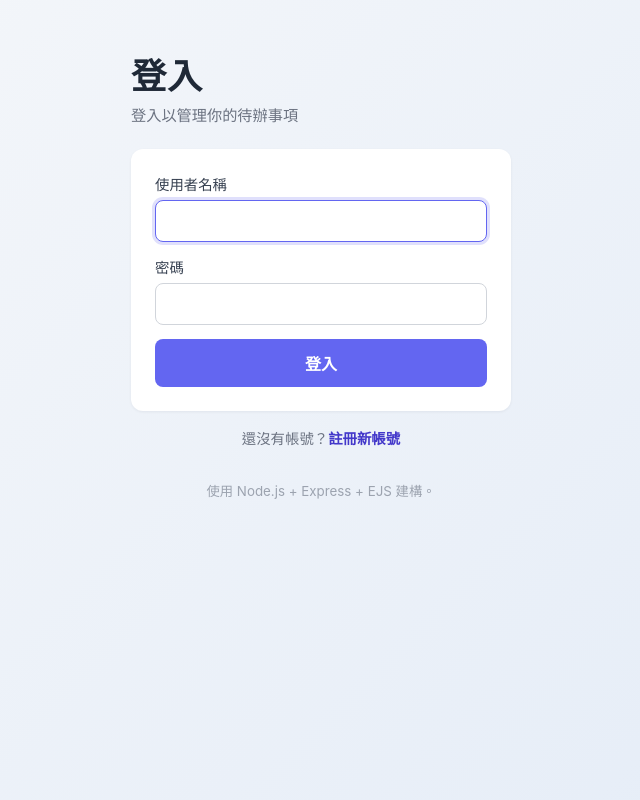
After one commit to hollyhsiaohaha/devin_test, a Node server app: page /login in a window 1280 px wide. The commit adds this page. Shown: the whole page, without its empty margins (319-959 px from the left). Run offline with Node 20, Linux system fonts and the light colour scheme.

Commit message:
Add user registration, login, logout with per-user todos
Co-Authored-By: Hsiao Holly <yahanhsiao@gmail.com>

```diff
--- a/package.json
+++ b/package.json
@@ -11,8 +11,10 @@
     "node": ">=18"
   },
   "dependencies": {
+    "bcryptjs": "^3.0.3",
     "ejs": "^3.1.10",
     "express": "^4.19.2",
+    "express-session": "^1.19.0",
     "method-override": "^3.0.0"
   },
   "license": "MIT"
--- a/public/styles.css
+++ b/public/styles.css
@@ -19,10 +19,118 @@ body {
   padding: 48px 20px;
 }
 
+.container--narrow {
+  max-width: 420px;
+}
+
 .header h1 {
   margin: 0;
   font-size: 2.2rem;
   letter-spacing: 0.02em;
+}
+
+.header-row {
+  display: flex;
+  align-items: center;
+  justify-content: space-between;
+  gap: 12px;
+  flex-wrap: wrap;
+}
+
+.user-info {
+  display: flex;
+  align-items: center;
+  gap: 10px;
+  color: #4b5563;
+  font-size: 0.9rem;
+}
+
+.user-info .username {
+  background: #fff;
+  padding: 4px 10px;
+  border-radius: 999px;
+  border: 1px solid #e5e7eb;
+}
+
+.auth-form {
+  display: flex;
+  flex-direction: column;
+  gap: 14px;
+  background: #fff;
+  padding: 24px;
+  border-radius: 12px;
+  box-shadow: 0 1px 3px rgba(17, 24, 39, 0.06);
+}
+
+.auth-form label {
+  display: flex;
+  flex-direction: column;
+  gap: 6px;
+  font-size: 0.9rem;
+  color: #374151;
+}
+
+.auth-form input {
+  padding: 10px 12px;
+  border: 1px solid #d1d5db;
+  border-radius: 8px;
+  font-size: 1rem;
+  font-family: inherit;
+  background: #fff;
+  transition: border-color 0.15s ease, box-shadow 0.15s ease;
+}
+
+.auth-form input:focus {
+  outline: none;
+  border-color: #6366f1;
+  box-shadow: 0 0 0 3px rgba(99, 102, 241, 0.2);
+}
+
+.auth-form button {
+  padding: 12px 18px;
+  border: none;
+  border-radius: 8px;
+  background: #6366f1;
+  color: #fff;
+  font-weight: 600;
+  font-size: 1rem;
+  transition: background 0.15s ease;
+}
+
+.auth-form button:hover {
+  background: #4f46e5;
+}
+
+.auth-form .hint {
+  color: #9ca3af;
+  font-size: 0.8rem;
+}
+
+.auth-switch {
+  text-align: center;
+  margin-top: 16px;
+  color: #6b7280;
+  font-size: 0.9rem;
+}
+
+.auth-switch a {
+  color: #4338ca;
+  text-decoration: none;
+  font-weight: 600;
+}
+
+.auth-switch a:hover {
+  text-decoration: underline;
+}
+
+.alert {
+  background: #fef2f2;
+  color: #991b1b;
+  border: 1px solid #fecaca;
+  border-radius: 8px;
+  padding: 10px 14px;
+  margin: 0 0 16px;
+  font-size: 0.9rem;
 }
 
 .subtitle {
--- a/src/app.js
+++ b/src/app.js
@@ -1,6 +1,9 @@
 const path = require('path');
 const express = require('express');
+const session = require('express-session');
 const methodOverride = require('method-override');
+
+const users = require('./users');
 
 const app = express();
 const PORT = process.env.PORT || 3000;
@@ -12,11 +15,46 @@ app.use(express.urlencoded({ extended: false }));
 app.use(methodOverride('_method'));
 app.use(express.static(path.join(__dirname, '..', 'public')));
 
+app.use(
+  session({
+    name: 'todo.sid',
+    secret: process.env.SESSION_SECRET || 'dev-insecure-secret-change-me',
+    resave: false,
+    saveUninitialized: false,
+    cookie: {
+      httpOnly: true,
+      sameSite: 'lax',
+      maxAge: 1000 * 60 * 60 * 24 * 7,
+    },
+  })
+);
+
+app.use((req, res, next) => {
+  res.locals.currentUser = req.session.userId
+    ? users.publicView(users.findById(req.session.userId))
+    : null;
+  next();
+});
+
+function requireAuth(req, res, next) {
+  if (!req.session.userId) {
+    return res.redirect('/login');
+  }
+  return next();
+}
+
+function requireGuest(req, res, next) {
+  if (req.session.userId) {
+    return res.redirect('/todos');
+  }
+  return next();
+}
+
 const todos = [];
 let nextId = 1;
 
-function findTodo(id) {
-  return todos.find((todo) => todo.id === id);
+function findTodo(id, userId) {
+  return todos.find((todo) => todo.id === id && todo.userId === userId);
 }
 
 function redirectBack(req, res, fallback = '/todos') {
@@ -24,12 +62,63 @@ function redirectBack(req, res, fallback = '/todos') {
 }
 
 app.get('/', (req, res) => {
-  res.redirect('/todos');
+  res.redirect(req.session.userId ? '/todos' : '/login');
 });
 
-app.get('/todos', (req, res) => {
+app.get('/register', requireGuest, (req, res) => {
+  res.render('register', { error: null, values: { username: '' } });
+});
+
+app.post('/register', requireGuest, async (req, res) => {
+  const username = (req.body.username || '').trim();
+  const password = req.body.password || '';
+  const { user, error } = await users.createUser(username, password);
+  if (error) {
+    return res.status(400).render('register', {
+      error,
+      values: { username },
+    });
+  }
+  req.session.regenerate((err) => {
+    if (err) return res.status(500).send('Session error');
+    req.session.userId = user.id;
+    return res.redirect('/todos');
+  });
+});
+
+app.get('/login', requireGuest, (req, res) => {
+  res.render('login', { error: null, values: { username: '' } });
+});
+
+app.post('/login', requireGuest, async (req, res) => {
+  const username = (req.body.username || '').trim();
+  const password = req.body.password || '';
+  const user = await users.verifyCredentials(username, password);
+  if (!user) {
+    return res.status(401).render('login', {
+      error: '使用者名稱或密碼錯誤',
+      values: { username },
+    });
+  }
+  req.session.regenerate((err) => {
+    if (err) return res.status(500).send('Session error');
+    req.session.userId = user.id;
+    return res.redirect('/todos');
+  });
+});
+
+app.post('/logout', (req, res) => {
+  req.session.destroy(() => {
+    res.clearCookie('todo.sid');
+    res.redirect('/login');
+  });
+});
+
+app.get('/todos', requireAuth, (req, res) => {
+  const userId = req.session.userId;
+  const mine = todos.filter((t) => t.userId === userId);
   const filter = req.query.filter || 'all';
-  const filtered = todos.filter((todo) => {
+  const filtered = mine.filter((todo) => {
     if (filter === 'active') return !todo.done;
     if (filter === 'completed') return todo.done;
     return true;
@@ -37,16 +126,17 @@ app.get('/todos', (req, res) => {
   res.render('index', {
     todos: filtered,
     filter,
-    total: todos.length,
-    remaining: todos.filter((t) => !t.done).length,
+    total: mine.length,
+    remaining: mine.filter((t) => !t.done).length,
   });
 });
 
-app.post('/todos', (req, res) => {
+app.post('/todos', requireAuth, (req, res) => {
   const title = (req.body.title || '').trim();
   if (title) {
     todos.push({
       id: nextId++,
+      userId: req.session.userId,
       title,
       done: false,
       createdAt: new Date(),
@@ -55,26 +145,30 @@ app.post('/todos', (req, res) => {
   res.redirect('/todos');
 });
 
-app.post('/todos/:id/toggle', (req, res) => {
-  const todo = findTodo(Number(req.params.id));
+app.post('/todos/:id/toggle', requireAuth, (req, res) => {
+  const todo = findTodo(Number(req.params.id), req.session.userId);
   if (todo) {
     todo.done = !todo.done;
   }
   redirectBack(req, res);
 });
 
-app.delete('/todos/:id', (req, res) => {
+app.delete('/todos/:id', requireAuth, (req, res) => {
   const id = Number(req.params.id);
-  const index = todos.findIndex((todo) => todo.id === id);
+  const userId = req.session.userId;
+  const index = todos.findIndex((t) => t.id === id && t.userId === userId);
   if (index !== -1) {
     todos.splice(index, 1);
   }
   redirectBack(req, res);
 });
 
-app.post('/todos/clear-completed', (req, res) => {
+app.post('/todos/clear-completed', requireAuth, (req, res) => {
+  const userId = req.session.userId;
   for (let i = todos.length - 1; i >= 0; i -= 1) {
-    if (todos[i].done) todos.splice(i, 1);
+    if (todos[i].userId === userId && todos[i].done) {
+      todos.splice(i, 1);
+    }
   }
   redirectBack(req, res);
 });
--- /dev/null
+++ b/src/users.js
@@ -0,0 +1,98 @@
+const fs = require('fs');
+const path = require('path');
+const bcrypt = require('bcryptjs');
+
+const DATA_DIR = path.join(__dirname, '..', 'data');
+const USERS_FILE = path.join(DATA_DIR, 'users.json');
+
+const BCRYPT_ROUNDS = 10;
+const USERNAME_RE = /^[a-zA-Z0-9_.-]{3,32}$/;
+const MIN_PASSWORD_LENGTH = 6;
+const MAX_PASSWORD_LENGTH = 128;
+
+function ensureStorage() {
+  if (!fs.existsSync(DATA_DIR)) {
+    fs.mkdirSync(DATA_DIR, { recursive: true });
+  }
+  if (!fs.existsSync(USERS_FILE)) {
+    fs.writeFileSync(USERS_FILE, JSON.stringify({ nextId: 1, users: [] }, null, 2));
+  }
+}
+
+function loadAll() {
+  ensureStorage();
+  const raw = fs.readFileSync(USERS_FILE, 'utf8');
+  const parsed = JSON.parse(raw);
+  if (!parsed || typeof parsed !== 'object' || !Array.isArray(parsed.users)) {
+    return { nextId: 1, users: [] };
+  }
+  return parsed;
+}
+
+function saveAll(state) {
+  ensureStorage();
+  fs.writeFileSync(USERS_FILE, JSON.stringify(state, null, 2));
+}
+
+function findByUsername(username) {
+  const { users } = loadAll();
+  const lower = username.toLowerCase();
+  return users.find((u) => u.username.toLowerCase() === lower) || null;
+}
+
+function findById(id) {
+  const { users } = loadAll();
+  return users.find((u) => u.id === id) || null;
+}
+
+function validateRegistration(username, password) {
+  if (!username || !USERNAME_RE.test(username)) {
+    return '使用者名稱需為 3–32 個英數字、底線、連字號或點';
+  }
+  if (!password || password.length < MIN_PASSWORD_LENGTH) {
+    return `密碼至少需要 ${MIN_PASSWORD_LENGTH} 個字元`;
+  }
+  if (password.length > MAX_PASSWORD_LENGTH) {
+    return `密碼長度不得超過 ${MAX_PASSWORD_LENGTH} 個字元`;
+  }
+  return null;
+}
+
+async function createUser(username, password) {
+  const err = validateRegistration(username, password);
+  if (err) return { error: err };
+  if (findByUsername(username)) return { error: '此使用者名稱已被註冊' };
+
+  const state = loadAll();
+  const passwordHash = await bcrypt.hash(password, BCRYPT_ROUNDS);
+  const user = {
+    id: state.nextId,
+    username,
+    passwordHash,
+    createdAt: new Date().toISOString(),
+  };
+  state.users.push(user);
+  state.nextId += 1;
+  saveAll(state);
+  return { user };
+}
+
+async function verifyCredentials(username, password) {
+  const user = findByUsername(username);
+  if (!user) return null;
+  const ok = await bcrypt.compare(password, user.passwordHash);
+  return ok ? user : null;
+}
+
+function publicView(user) {
+  if (!user) return null;
+  return { id: user.id, username: user.username };
+}
+
+module.exports = {
+  createUser,
+  verifyCredentials,
+  findById,
+  findByUsername,
+  publicView,
+};
--- /dev/null
+++ b/views/login.ejs
@@ -0,0 +1,49 @@
+<!DOCTYPE html>
+<html lang="zh-Hant">
+<head>
+  <meta charset="UTF-8" />
+  <meta name="viewport" content="width=device-width, initial-scale=1.0" />
+  <title>登入 · Todo List</title>
+  <link rel="stylesheet" href="/styles.css" />
+</head>
+<body>
+  <main class="container container--narrow">
+    <header class="header">
+      <h1>登入</h1>
+      <p class="subtitle">登入以管理你的待辦事項</p>
+    </header>
+
+    <% if (error) { %>
+      <p class="alert"><%= error %></p>
+    <% } %>
+
+    <form class="auth-form" action="/login" method="POST" autocomplete="off">
+      <label>
+        <span>使用者名稱</span>
+        <input
+          type="text"
+          name="username"
+          value="<%= values.username %>"
+          required
+          autofocus
+          minlength="3"
+          maxlength="32"
+        />
+      </label>
+      <label>
+        <span>密碼</span>
+        <input type="password" name="password" required minlength="6" maxlength="128" />
+      </label>
+      <button type="submit">登入</button>
+    </form>
+
+    <p class="auth-switch">
+      還沒有帳號？<a href="/register">註冊新帳號</a>
+    </p>
+
+    <footer class="footer">
+      <small>使用 Node.js + Express + EJS 建構。</small>
+    </footer>
+  </main>
+</body>
+</html>
```
Also changed, not shown: views/index.ejs (+11 -1 lines), views/register.ejs (added, +52 -0 lines), README.md, 2 other files.
